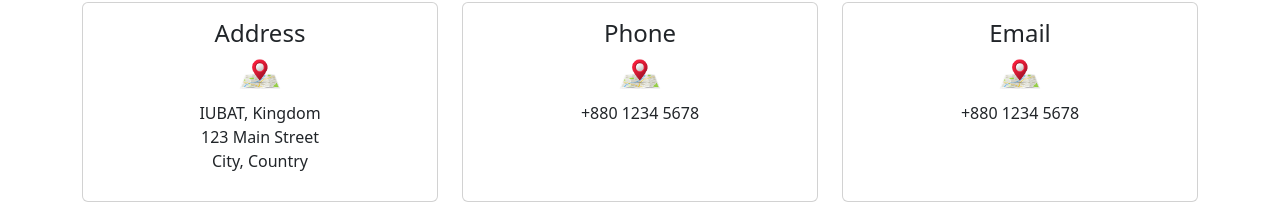
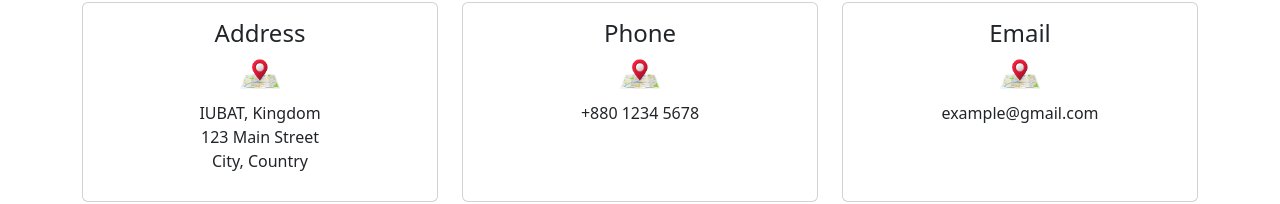
Before and after one commit to masud001/ticket-management, a React (Vite) app in the folder frontend/: page / in a window 1280 px wide. Shown: the part 1603-1807 px from the top of the page. Built offline with nearby package versions, Linux system fonts and the light colour scheme.

Commit message:
update footer

```diff
--- a/frontend/src/components/Footer.jsx
+++ b/frontend/src/components/Footer.jsx
@@ -31,7 +31,7 @@ const Footer = () => {
             <h4 className='text-center'>Email</h4>
             <img src={locationIcons} className='img-fluid pb-2 mx-auto' width="50" height="50" alt="location" />
             <address className=' font-italic'>
-              <p className='m-0'>+880 1234 5678</p>
+              <p className='m-0'>example@gmail.com</p>
             </address>
           </div>
         </div>
```
